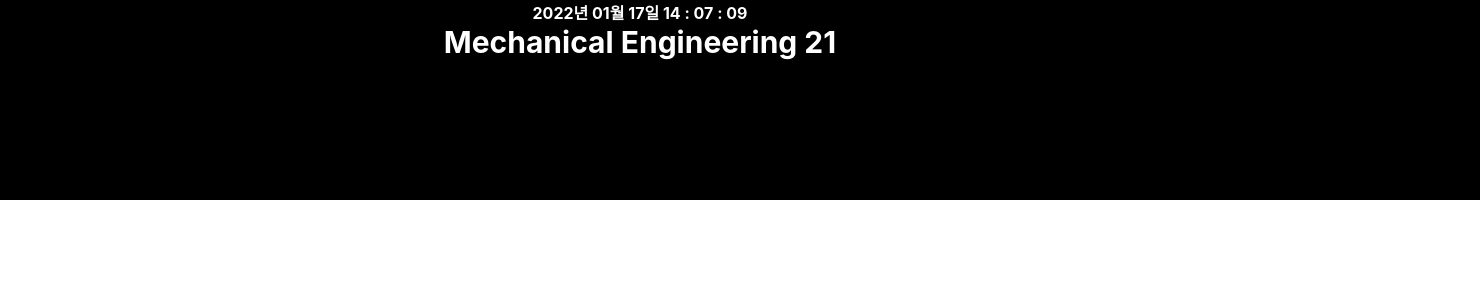
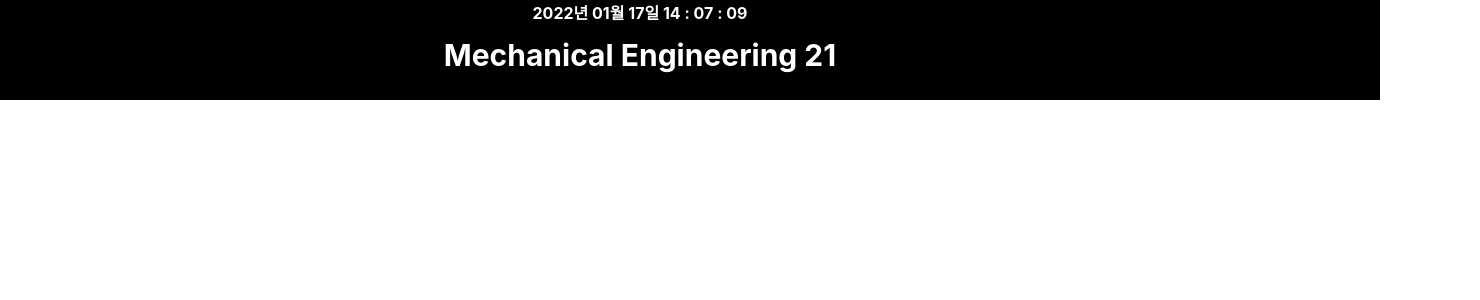
Before and after one commit to tjrwns29/myPage, a React (Create React App) app: page / in a window 1280 px wide. Shown: the top 300 px of the page, 1480 px wide, since content can reach past the window. Built offline with nearby package versions, Linux system fonts and the light colour scheme.

Commit message:
first commit

```diff
--- a/src/App.css
+++ b/src/App.css
@@ -5,7 +5,7 @@ a {
 .bgcr {
   position: absolute;
   background-color: black;
-  padding: 100px;
+  padding: 50px;
   width: 100%;
   display: flex;
   z-index: -1;
@@ -26,4 +26,5 @@ a {
   font-size: 16px;
   font-weight: bold;
   color: white;
+  margin-bottom: 13px;
 }
--- a/src/App.js
+++ b/src/App.js
@@ -1,4 +1,3 @@
-import React, {useState} from 'react';
 import './App.css';
 import moment from 'moment';
 import 'moment/locale/ko';
```
